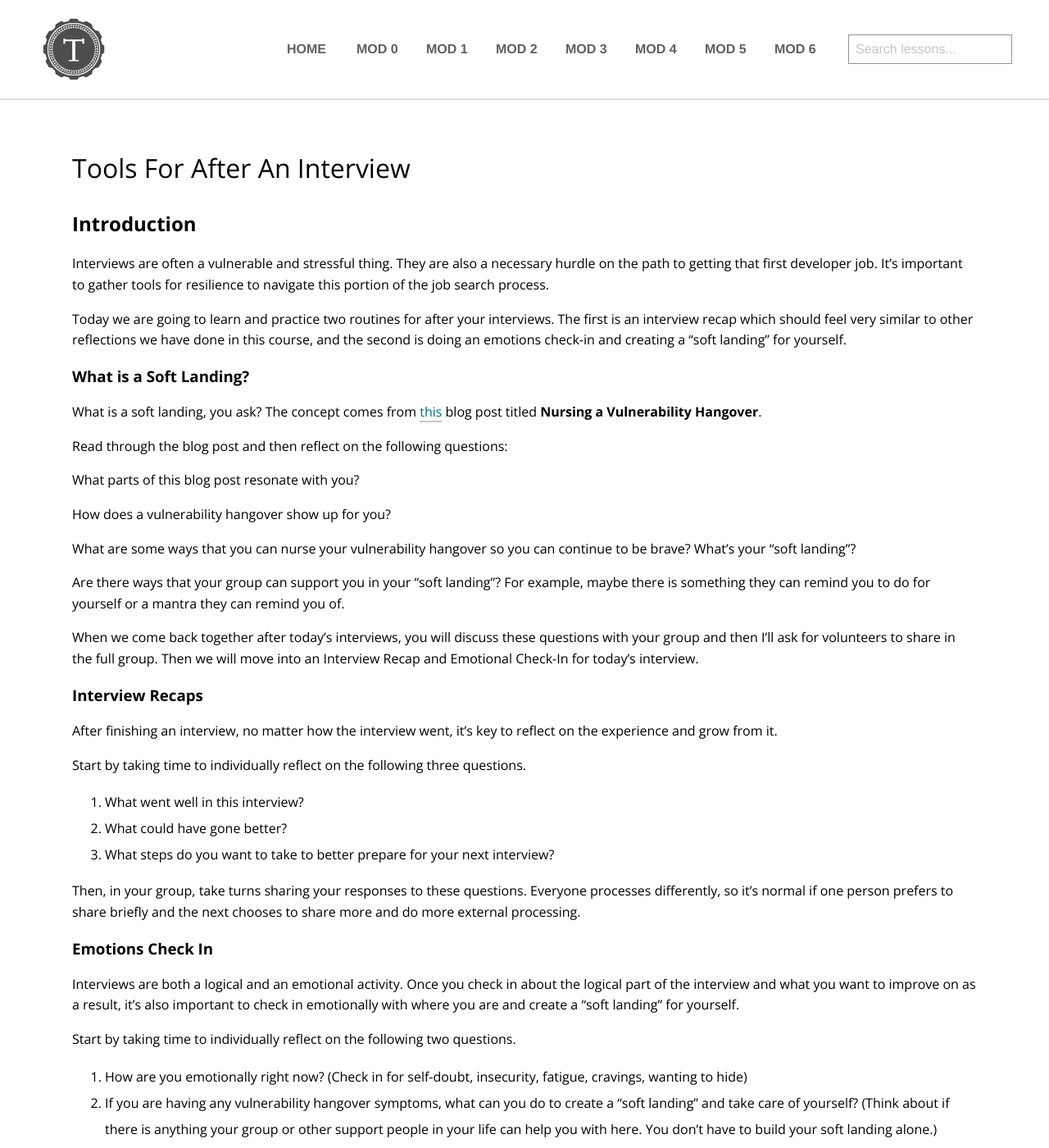
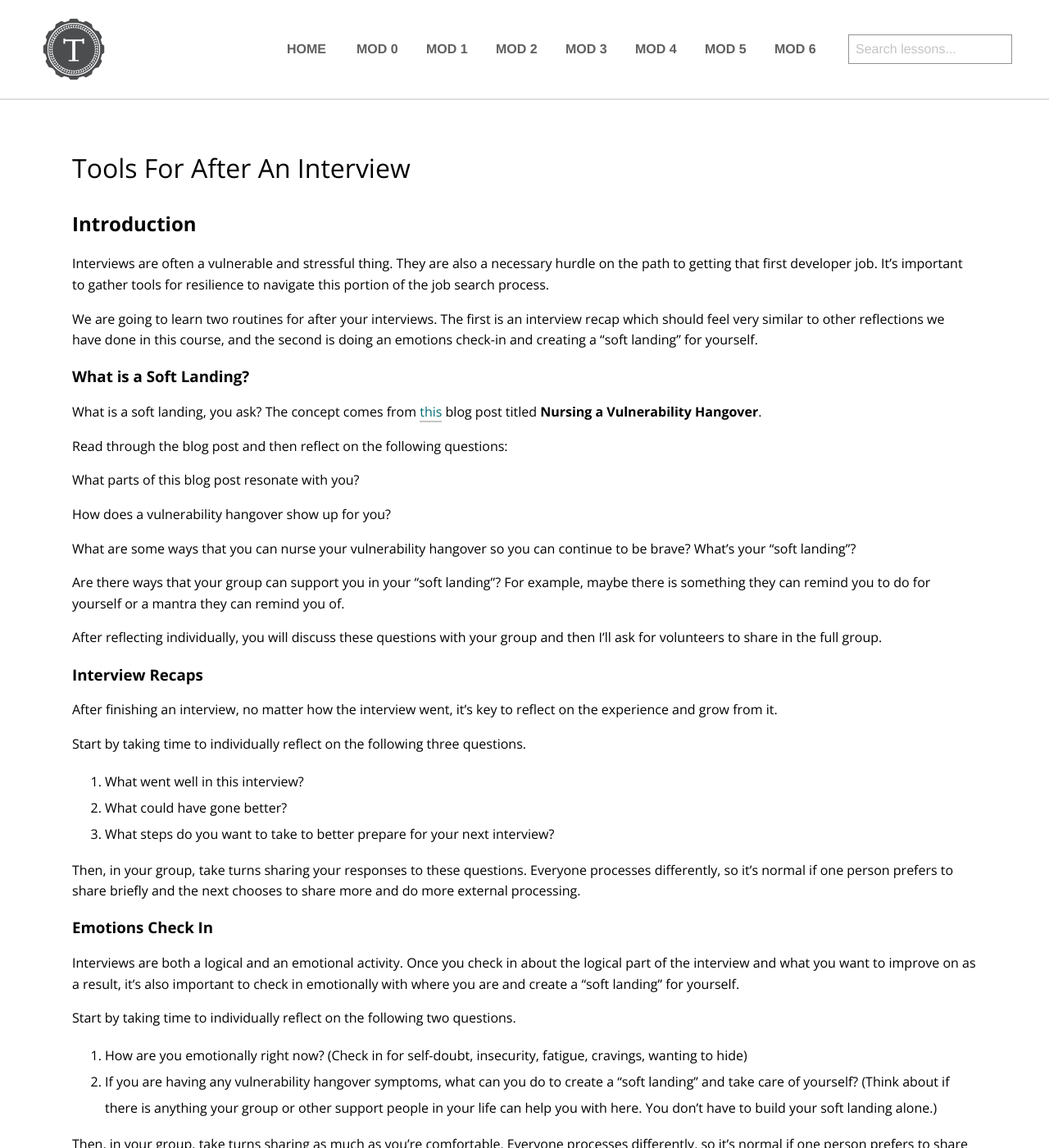
Before and after one commit to turingschool/launch-curriculum, a Jekyll site: the page built from module6/lessons/Week1/ToolsForAfterAnInterview.md, in a window 1280 px wide and 1400 px high. Shown: the whole window at 82% size. Built offline with Jekyll 4.4.1, drawn with Linux system fonts in a browser that asks for light colours; nearby versions of some CDN libraries; comment, search, counter and statistics services are not loaded; some of the changed text lies outside the part shown.

Commit message:
Update after interview tools based on feedback

```diff
--- a/module6/lessons/Week1/ToolsForAfterAnInterview.md
+++ b/module6/lessons/Week1/ToolsForAfterAnInterview.md
@@ -7,7 +7,7 @@ title: Tools For After An Interview
 
 Interviews are often a vulnerable and stressful thing. They are also a necessary hurdle on the path to getting that first developer job. It's important to gather tools for resilience to navigate this portion of the job search process.
 
-Today we are going to learn and practice two routines for after your interviews. The first is an interview recap which should feel very similar to other reflections we have done in this course, and the second is doing an emotions check-in and creating a "soft landing" for yourself.
+We are going to learn two routines for after your interviews. The first is an interview recap which should feel very similar to other reflections we have done in this course, and the second is doing an emotions check-in and creating a "soft landing" for yourself.
 
 <aside class="instructor-notes" markdown="1">
 <p><strong>Instructor Note</strong><br>
@@ -28,7 +28,7 @@ What are some ways that you can nurse your vulnerability hangover so you can con
 
 Are there ways that your group can support you in your "soft landing"? For example, maybe there is something they can remind you to do for yourself or a mantra they can remind you of.
 
-When we come back together after today's interviews, you will discuss these questions with your group and then I'll ask for volunteers to share in the full group. Then we will move into an Interview Recap and Emotional Check-In for today's interview.
+After reflecting individually, you will discuss these questions with your group and then I'll ask for volunteers to share in the full group.
 
 ### Interview Recaps
 
```
Also changed, not shown: other parts of module6/lessons/Week1/ToolsForAfterAnInterview.md (+1 -1 lines).
